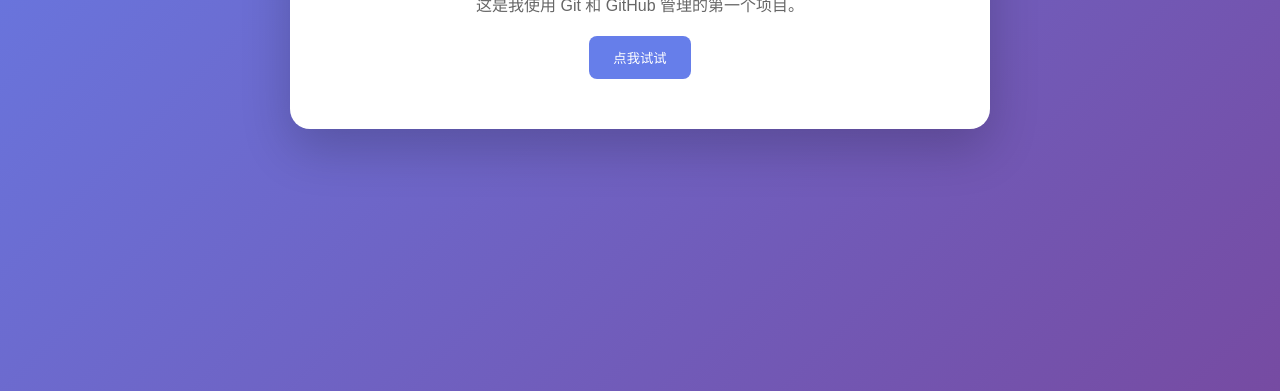
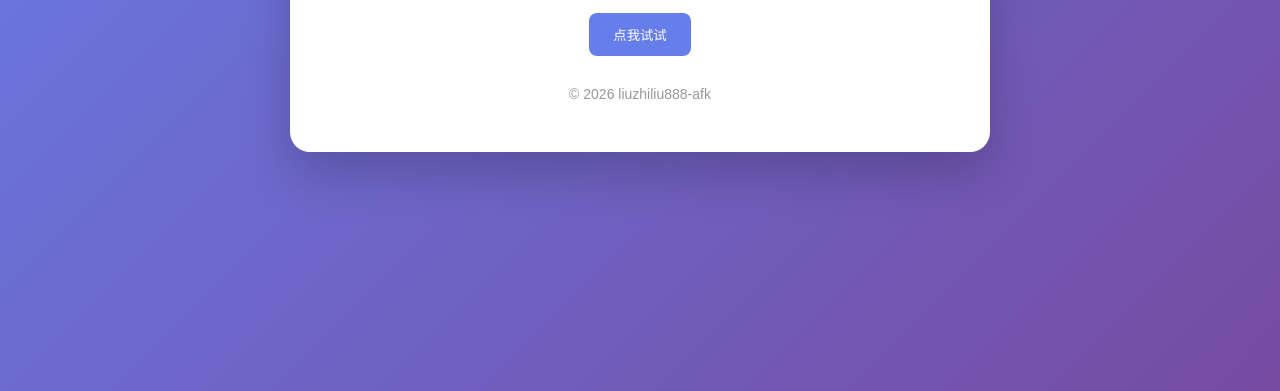
Before and after one commit to liuzhiliu888-afk/zzk, a plain HTML site: page index.html in a window 1280 px wide. Shown: the part 409-800 px from the top of the page. Drawn offline with Linux system fonts and the light colour scheme.

Commit message:
添加网页页脚

```diff
--- a/index.html
+++ b/index.html
@@ -45,6 +45,11 @@
         button:hover {
             background: #764ba2;
         }
+        .footer {
+            margin-top: 30px;
+            color: #999;
+            font-size: 14px;
+        }
     </style>
 </head>
 
@@ -55,6 +60,9 @@
         <button onclick="alert('GitHub 学习之旅开始了！')">
             点我试试
         </button>
+        <footer class="footer">
+            © 2026 liuzhiliu888-afk
+        </footer>
     </main>
 </body>
 </html>
```
